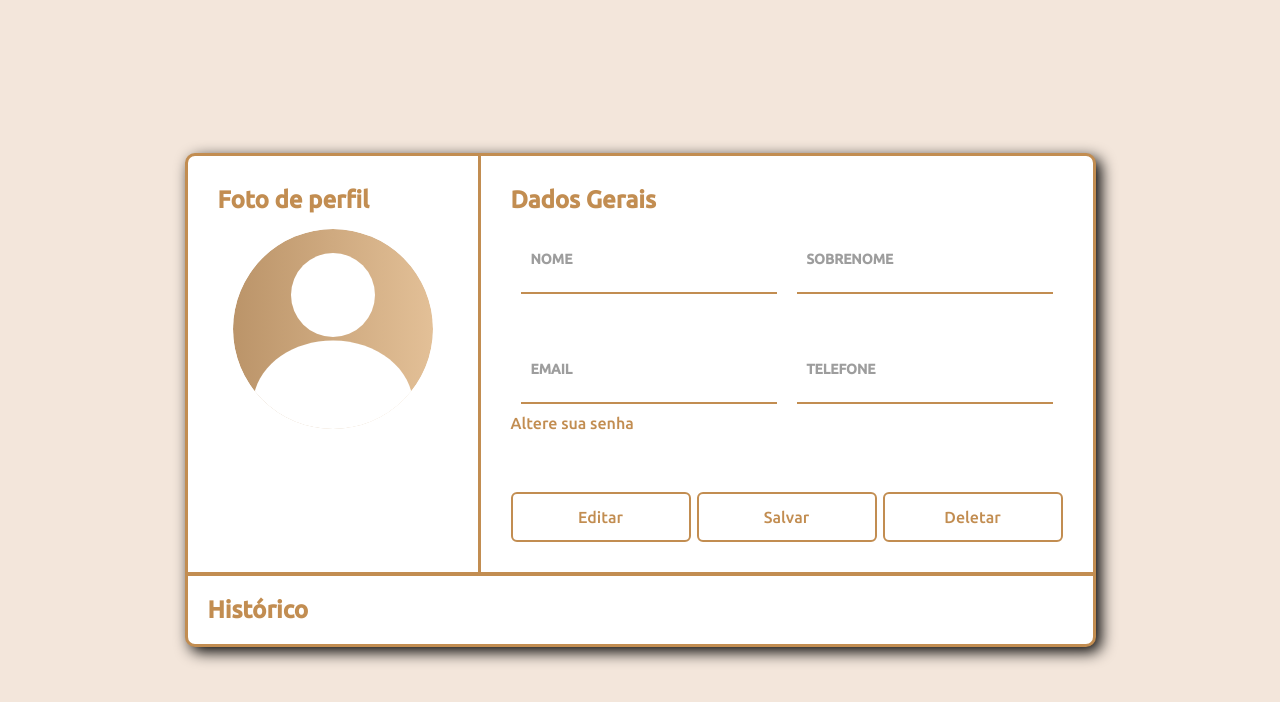
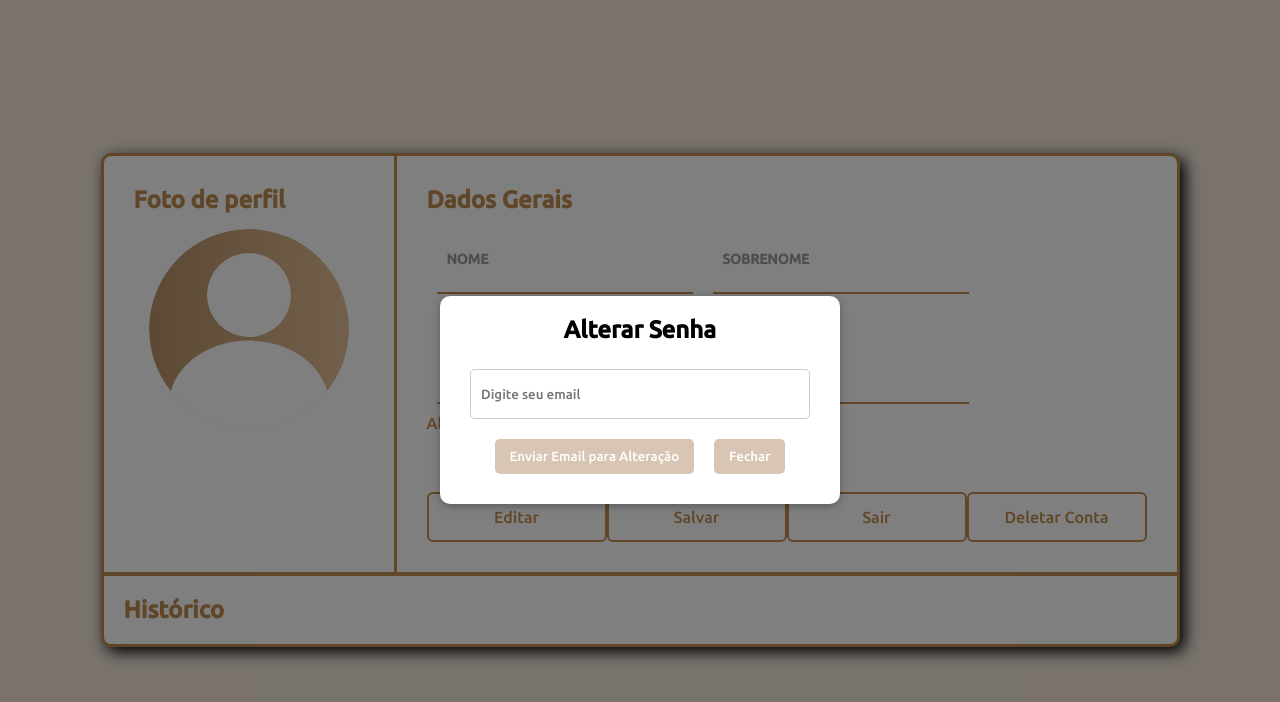
Before and after one commit to RafaSantos19/FrontEnd_PI3, a React (Vite) app: page /perfil in a window 1280 px wide. Both pictures are taken after a click on the link "Altere sua senha". Shown: the top 702 px of the page. Built offline with nearby package versions, Linux system fonts and the light colour scheme; no server answers.

Commit message:
CRUD Usuário
Edições feitas para implementar o CRUD completo do usuário.

```diff
--- a/src/components/Menu/Menu.jsx
+++ b/src/components/Menu/Menu.jsx
@@ -6,6 +6,7 @@ import logo_branca from '../../assets/LOGOTIPO-BRANCA.png';
 function Menu() {
   const [menuActive, setMenuActive] = useState(false);
   const [navbarScrolled, setNavbarScrolled] = useState(false);
+  const [isLoggedIn, setIsLoggedIn] = useState(false);
 
   const handleMenuClick = () => {
     setMenuActive(!menuActive);
@@ -21,6 +22,11 @@ function Menu() {
 
   useEffect(() => {
     window.addEventListener('scroll', handleScroll);
+
+    // Verifica se o token está no localStorage
+    const token = localStorage.getItem('authToken');
+    setIsLoggedIn(!!token); // Define isLoggedIn como true se o token existir
+
     return () => {
       window.removeEventListener('scroll', handleScroll);
     };
@@ -40,7 +46,7 @@ function Menu() {
               <li><a href="#">Agendamento</a></li>
               <li><a href="#">Serviços</a></li>
               <li><a href="#">Cursos</a></li>
-              <li><a href="/Login">Login</a></li>
+              <li><a href={isLoggedIn ? "/perfil" : "/login"}>{isLoggedIn ? "Perfil" : "Login"}</a></li>
             </ul>
           </div>
           <span className={`navTrigger ${menuActive ? 'active' : ''}`} onClick={handleMenuClick}>
--- a/src/pages/Perfil/Perfil.css
+++ b/src/pages/Perfil/Perfil.css
@@ -131,6 +131,58 @@ h1{
     color: #555151;
 }
 
+/* Estilo do modal */
+.modal_perfil {
+    position: fixed;
+    top: 0;
+    left: 0;
+    width: 100%;
+    height: 100%;
+    background-color: rgba(0, 0, 0, 0.5); /* Fundo escurecido */
+    display: flex;
+    align-items: center;
+    justify-content: center;
+    z-index: 1000; /* Certifique-se de que o modal esteja acima de outros elementos */
+}
+
+.modal-content_perfil {
+    background-color: white;
+    padding: 20px;
+    border-radius: 10px;
+    box-shadow: 0 2px 10px rgba(0, 0, 0, 0.3);
+    width: 90%;
+    max-width: 400px; /* Largura máxima do modal */
+    text-align: center;
+}
+
+.modal-content_perfil h2 {
+    margin-bottom: 15px;
+}
+
+.modal-content_perfil input {
+    width: calc(100% - 20px);
+    height: 50px;
+    margin: 10px 0;
+    padding: 10px;
+    border: 1px solid #ccc;
+    border-radius: 5px;
+}
+
+.modal-content_perfil button {
+    margin: 10px;
+    padding: 10px 15px;
+    background-color: #d8c5b3;
+    color: white;
+    border: none;
+    border-radius: 5px;
+    cursor: pointer;
+    transition: background-color 0.3s;
+}
+
+.modal-content_perfil button:hover {
+    background-color: #c7b2a1;
+}
+
 @media only screen and (max-width: 720px) {
     .section-perfil {
         min-width: 95vw;
--- a/src/pages/Perfil/Perfil.jsx
+++ b/src/pages/Perfil/Perfil.jsx
@@ -11,20 +11,73 @@ function Perfil() {
     phone: ''
   });
 
+  const [updatePassword, setUpdatePassword] = useState(false);
+  const [resetEmail, setResetEmail] = useState('');
+
+  const formatPhone = (value) => {
+    const cleaned = value.replace(/\D/g, '');
+    const match = cleaned.match(/^(\d{2})(\d{5})(\d{4})$/);
+    if (match) {
+      return `(${match[1]})${match[2]}-${match[3]}`;
+    }
+    return value;
+  };
+
+  //TODO: Melhorar o logout (tirar no backend também)
   const handleLogout = () => {
     localStorage.removeItem('authToken');
     window.location.href = '/login';
   };
 
+  const handleUpdatePassword = () => {
+    axios.post('http://localhost:8080/user/forgot-password', { email: resetEmail }).then((response) => {
+      alert('Email de alteração enviado!');
+      setUpdatePassword(false);
+    }).catch((err) => {
+      console.error('Erro ao enviar email de alteração: ', err);
+      alert('Erro ao enviar email de alteração. Verifique o email inserido.');
+    });
+  };
+
   const fetchUserData = async () => {
     try {
       const token = localStorage.getItem('authToken');
-      const response = await axios.get('URL_DA_API_USER', {
+      const response = await axios.get('http://localhost:8080/user/get', {
         headers: { Authorization: `Bearer ${token}` }
       });
       setUserData(response.data);
     } catch (error) {
       console.error("Erro ao buscar os dados do usuário:", error);
+    }
+  };
+
+  const handleInputChange = (e) => {
+    const { name, value } = e.target;
+
+    if (name === 'phone') {
+      const formattedPhone = formatPhone(value);
+      setUserData((prevData) => ({
+        ...prevData,
+        [name]: formattedPhone
+      }));
+    } else {
+      setUserData((prevData) => ({
+        ...prevData,
+        [name]: value
+      }));
+    }
+  };
+
+  const handleSave = async () => {
+    try {
+      const token = localStorage.getItem('authToken');
+      await axios.put('http://localhost:8080/user/profile', userData, {
+        headers: { Authorization: `Bearer ${token}` }
+      });
+      alert("Dados atualizados com sucesso!");
+    } catch (error) {
+      console.error("Erro ao atualizar os dados do usuário:", error);
+      alert("Erro ao atualizar os dados.");
     }
   };
 
@@ -48,6 +101,11 @@ function Perfil() {
     }
   };
 
+  const openPasswordModal = () => {
+    setResetEmail(userData.email);
+    setUpdatePassword(true);
+  };
+
   useEffect(() => {
     fetchUserData();
   }, []);
@@ -69,7 +127,7 @@ function Perfil() {
                   id="name"
                   name="name"
                   value={userData.name}
-                  onChange={(e) => setUserData({ ...userData, name: e.target.value })}
+                  onChange={handleInputChange}
                   required
                 />
                 <label htmlFor="name">Nome</label>
@@ -80,7 +138,7 @@ function Perfil() {
                   id="lastName"
                   name="lastName"
                   value={userData.lastName}
-                  onChange={(e) => setUserData({ ...userData, lastName: e.target.value })}
+                  onChange={handleInputChange}
                   required
                 />
                 <label htmlFor="lastName">Sobrenome</label>
@@ -93,7 +151,7 @@ function Perfil() {
                   id="email"
                   name="email"
                   value={userData.email}
-                  onChange={(e) => setUserData({ ...userData, email: e.target.value })}
+                  onChange={handleInputChange}
                   required
                 />
                 <label htmlFor="email">Email</label>
@@ -101,26 +159,29 @@ function Perfil() {
               <div className="container-perfil">
                 <input
                   type="tel"
-                  maxLength="14"
                   id="phone"
                   name="phone"
+                  maxLength={14}
                   value={userData.phone}
-                  onChange={(e) => setUserData({ ...userData, phone: e.target.value })}
+                  onChange={handleInputChange}
                   required
                 />
                 <label htmlFor="phone">Telefone</label>
               </div>
             </fieldset>
-            <a href='#' className='a-perfil'>Altere sua senha</a>
+            <a href='#' onClick={openPasswordModal} className='a-perfil'>Altere sua senha</a>
             <fieldset className='fieldset-perfil'>
               <div className="container-perfil">
                 <button>Editar</button>
               </div>
               <div className="container-perfil">
-                <button>Salvar</button>
+                <button onClick={handleSave}>Salvar</button>
               </div>
               <div className="container-perfil">
-                <button onClick={handleDeleteAccount}>Deletar</button> {/* Botão Deletar */}
+                <button onClick={handleLogout}>Sair</button>
+              </div>
+              <div className="container-perfil">
+                <button onClick={handleDeleteAccount}>Deletar Conta</button> {/* Botão Deletar */}
               </div>
             </fieldset>
           </div>
@@ -129,6 +190,22 @@ function Perfil() {
           <h1>Histórico</h1>
         </div>
       </div>
+
+      {updatePassword && (
+        <div className="modal_perfil">
+          <div className="modal-content_perfil">
+            <h2>Alterar Senha</h2>
+            <input
+              type="email"
+              placeholder="Digite seu email"
+              value={resetEmail}
+              onChange={(e) => setResetEmail(e.target.value)}
+            />
+            <button onClick={handleUpdatePassword}>Enviar Email para Alteração</button>
+            <button onClick={() => setUpdatePassword(false)}>Fechar</button>
+          </div>
+        </div>
+      )}
     </section>
   );
 }
```
